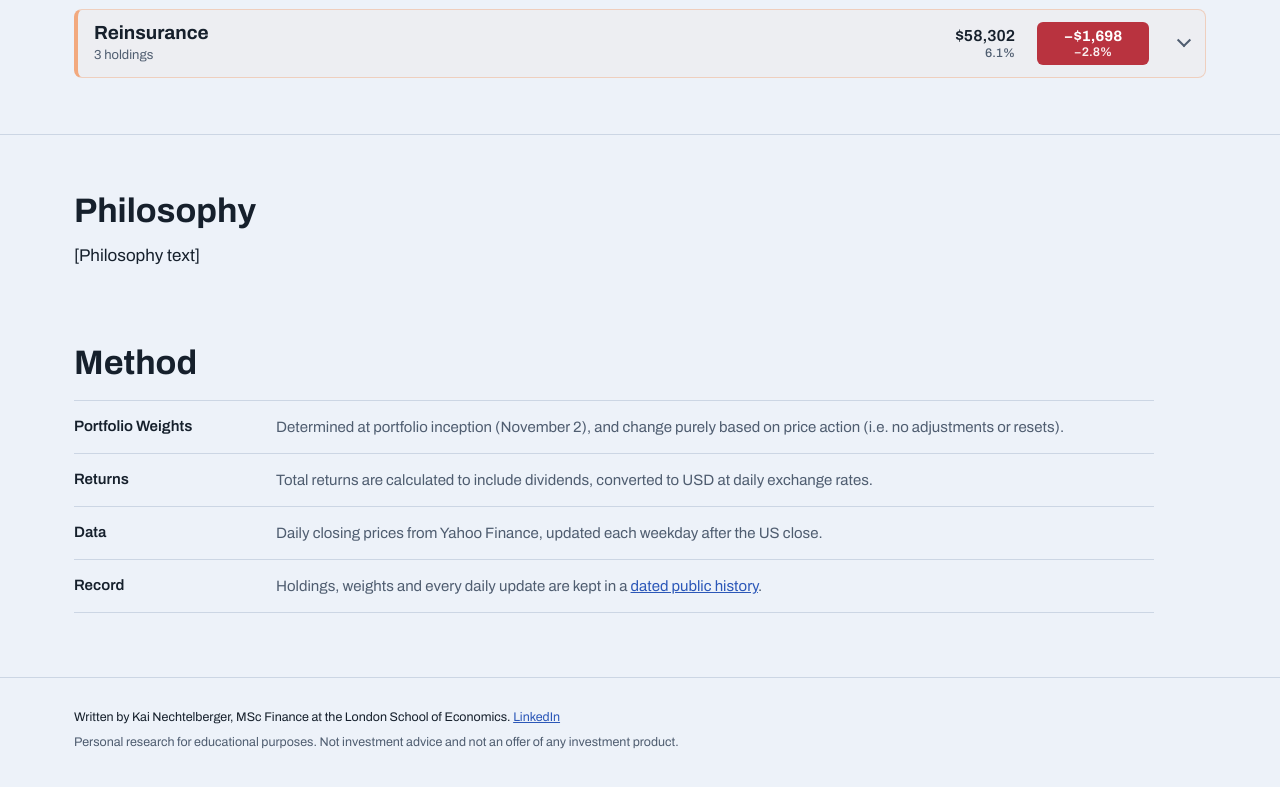
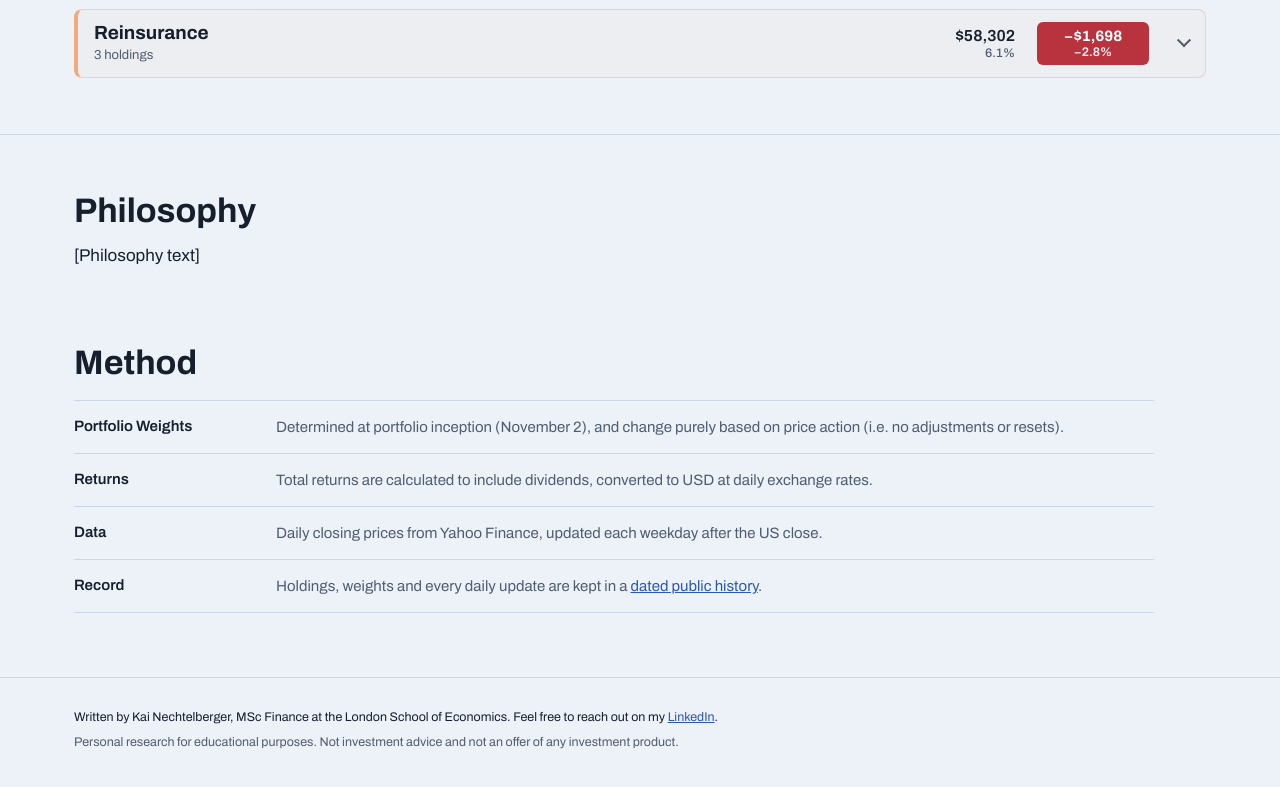
Before and after one commit to Variantviews/Variant-views, a plain HTML site: page index.html in a window 1280 px wide. Shown: the part 2015-2802 px from the top of the page. Drawn offline with Linux system fonts and the light colour scheme.

Commit message:
Update index.html

```diff
--- a/index.html
+++ b/index.html
@@ -111,7 +111,7 @@
 
 <footer id="about">
   <div class="wrap">
-    <p class="author">Written by Kai Nechtelberger, MSc Finance at the London School of Economics. <a href="https://www.linkedin.com/in/kai-nechtelberger/" rel="noopener">LinkedIn</a></p>
+    <p class="author">Written by Kai Nechtelberger, MSc Finance at the London School of Economics. Feel free to reach out on my <a href="https://www.linkedin.com/in/kai-nechtelberger/" rel="noopener">LinkedIn</a>.</p>
     <p>Personal research for educational purposes. Not investment advice and not an offer of any investment product.</p>
   </div>
 </footer>
```
